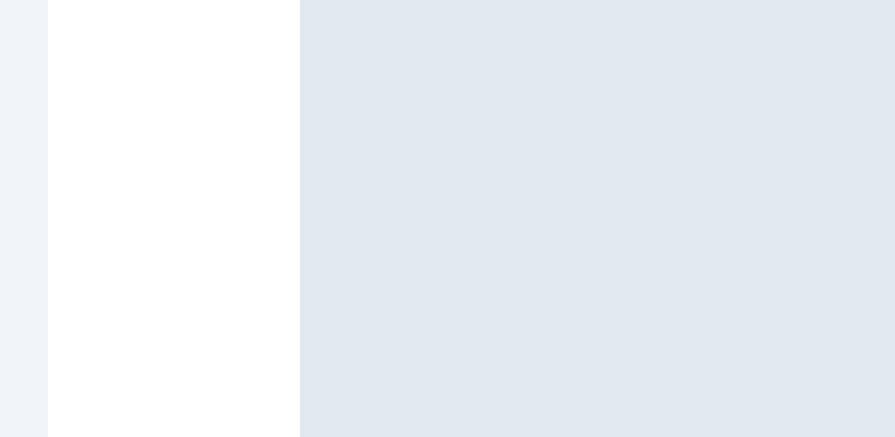
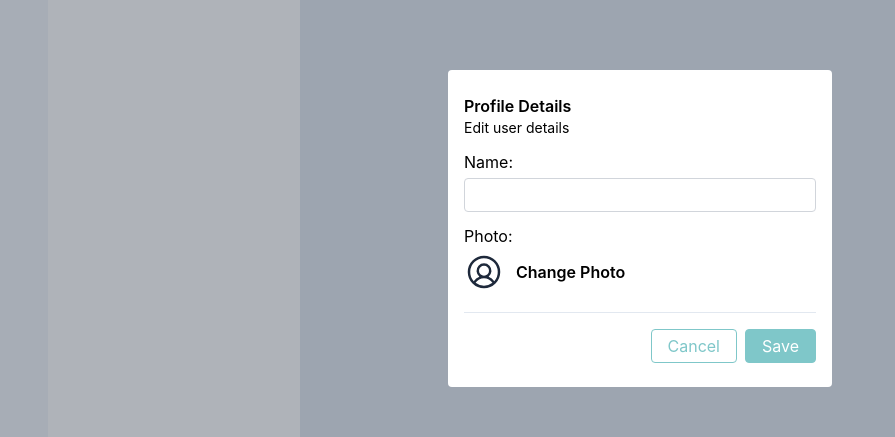
Before and after one commit to hayamaster/Simple-Chat-App, a React (Create React App) app in the folder client/: page / in a window 1280 px wide. Both pictures are taken after a click on the button 24 px from the left and 712 px from the top of the page. Shown: the part 172-609 px from the top of the page, without its empty margins (0-895 px from the left). Built offline with nearby package versions, Linux system fonts and the light colour scheme; no server answers.

Commit message:
feat: create EditUserDetails component

```diff
--- /dev/null
+++ b/client/src/components/EditUserDetails.jsx
@@ -0,0 +1,128 @@
+import { useState, useRef } from "react";
+import Avatar from "./Avatar";
+import uploadFile from "../utils/uploadFile";
+import Divider from "./Divider";
+import axios from "axios";
+import toast from "react-hot-toast";
+import { useDispatch } from "react-redux";
+import { setUser } from "../redux/userSlice";
+
+const EditUserDetails = ({ onClose, user }) => {
+  const [data, setData] = useState({
+    name: user?.name,
+    profile_pic: user?.profile_pic,
+  });
+  const uploadPhotoRef = useRef();
+  const dispatch = useDispatch();
+
+  const handleOnChange = (e) => {
+    const { name, value } = e.target;
+
+    setData((prev) => {
+      return {
+        ...prev,
+        [name]: value,
+      };
+    });
+  };
+
+  const handleUploadPhoto = async (e) => {
+    const file = e.target.files[0];
+
+    const uploadPhoto = await uploadFile(file);
+
+    setData((prev) => {
+      return {
+        ...prev,
+        profile_pic: uploadPhoto?.url,
+      };
+    });
+  };
+
+  const handleSubmit = async (e) => {
+    e.preventDefault();
+
+    try {
+      const URL = `${process.env.REACT_APP_BACKEND_URL}/api/update-user`;
+      const res = await axios.post(URL, data, { withCredentials: true });
+
+      toast.success(res?.data?.message);
+
+      if (res.data.success) {
+        dispatch(setUser(res.data.data));
+        onClose();
+      }
+    } catch (error) {
+      toast.error(error?.response?.data?.message);
+    }
+  };
+
+  return (
+    <div className="fixed top-0 bottom-0 left-0 right-0 bg-gray-700 bg-opacity-40 flex justify-center items-center">
+      <div className="bg-white p-4 py-6 m-1 rounded w-full max-w-sm">
+        <h2 className="font-semibold">Profile Details</h2>
+        <p className="text-sm">Edit user details</p>
+
+        <form className="grid gap-3 mt-3" onSubmit={handleSubmit}>
+          <div className="flex flex-col gap-1">
+            <label htmlFor="name">Name:</label>
+            <input
+              type="text"
+              name="name"
+              id="name"
+              value={data.name}
+              onChange={handleOnChange}
+              className="w-full border border-gray-300 rounded py-1 px-2 focus:outline-secondary"
+            />
+          </div>
+
+          <div>
+            <p>Photo: </p>
+            <div className="my-1 flex items-center gap-3">
+              <Avatar
+                w={40}
+                h={40}
+                imageUrl={data?.profile_pic}
+                name={data?.name}
+              />
+              <label htmlFor="profile_pic">
+                <button
+                  className="font-semibold"
+                  type="button"
+                  onClick={() => uploadPhotoRef.current.click()}
+                >
+                  Change Photo
+                </button>
+                <input
+                  id="profile_pic"
+                  type="file"
+                  className="hidden"
+                  onChange={handleUploadPhoto}
+                  ref={uploadPhotoRef}
+                />
+              </label>
+            </div>
+          </div>
+
+          <Divider />
+          <div className="flex gap-2 w-fit ml-auto">
+            <button
+              onClick={onClose}
+              className="border border-secondary text-secondary px-4 py-1 rounded hover:bg-secondary hover:text-white"
+            >
+              Cancel
+            </button>
+            <button
+              onClick={handleSubmit}
+              className="border border-secondary bg-secondary text-white px-4 py-1 rounded hover:bg-primary"
+            >
+              Save
+            </button>
+          </div>
+        </form>
+      </div>
+    </div>
+  );
+};
+
+export default EditUserDetails;
--- a/client/src/components/Sidebar.jsx
+++ b/client/src/components/Sidebar.jsx
@@ -39,7 +39,12 @@
             title={`${user?.name}`}
             onClick={() => setEditUserOpen(true)}
           >
-            <Avatar w={40} h={40} name={user.name} />
+            <Avatar
+              w={40}
+              h={40}
+              name={user.name}
+              imageUrl={user.profile_pic}
+            />
           </button>
           <button
             title="logout"
@@ -53,7 +58,7 @@
       </div>
 
       {editUserOpen && (
-        <EditUserDetails onClose={() => setEditUserOpen(false)} data={user} />
+        <EditUserDetails onClose={() => setEditUserOpen(false)} user={user} />
       )}
     </div>
   );
```
